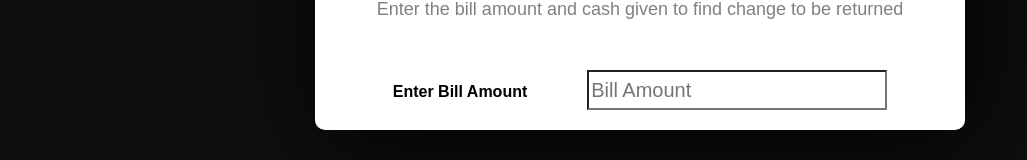
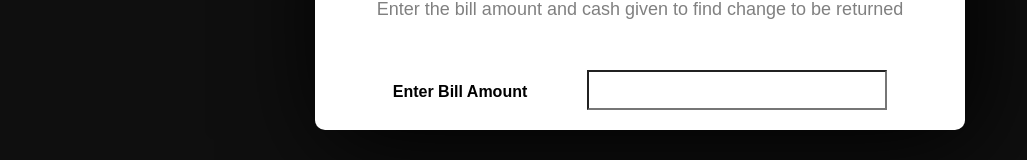
Before and after one commit to SaiArunesh/nc-m10-cash-reegister-react, a React (Create React App) app: page / in a window 1280 px wide. Shown: the part 130-290 px from the top of the page, without its empty margins (0-1027 px from the left). Built offline with nearby package versions, Linux system fonts and the light colour scheme.

Commit message:
initial commit

```diff
--- a/src/App.js
+++ b/src/App.js
@@ -2,13 +2,7 @@ import "./styles.css";
 import { useState } from "react";
 
 export default function App() {
-  const [fieldError, setFieldError] = useState("");
-  const [cashGiven, setCashGiven] = useState("");
-  const [billAmount, setBillAmount] = useState("");
-  const [enableCashGiven, setEnableCashGiven] = useState(false);
-  const [showSubmit, setShowSubmit] = useState(false);
-  const [enableTable, setEnableTable] = useState(false);
-  const [returnAmount, setReturnAmount] = useState({
+  const [retAmount, setRetAmount] = useState({
     "2000": 0,
     "500": 0,
     "100": 0,
@@ -18,76 +12,102 @@ export default function App() {
     "1": 0
   });
 
-  function checkAmount(event, setAmount, setError) {
-    resetChangeTable();
-    setEnableTable(false);
-    setAmount(event.target.value);
-    if (event.target.value === "0") {
-      setError("Cash cannot be zero");
-      return false;
-    } else if (event.target.value < 0) {
-      setAmount(0);
-      setError("Cash cannot be zero");
-      return false;
-    } else if (event.target.value === "") {
-      setError("");
-      return false;
-    } else {
-      setError("");
-      return true;
-    }
+  const [billAmount, setBillAmount] = useState("");
+  const [cashGiven, setCashGiven] = useState("");
+  const [fieldError, setFieldError] = useState("");
+  const [showTable, setShowTable] = useState(false);
+  const [enableCashGiven, setEnableCashGiven] = useState(false);
+  const [enableButton, setEnableButton] = useState(false);
+
+  function billAmountChangeHandler(event) {
+    setShowTable(false);
+
+    setRetAmount({
+      "2000": 0,
+      "500": 0,
+      "100": 0,
+      "20": 0,
+      "10": 0,
+      "5": 0,
+      "1": 0
+    });
+
+    if (event.target.value === "") {
+      setEnableCashGiven(false);
+      setEnableButton(false);
+      setFieldError("");
+      return;
     }
 
-  function resetChangeTable() {
-    let notes = Object.keys(returnAmount);
-    let retAmnt = Object.assign({}, returnAmount);
+    let bill = Number(event.target.value);
 
-    for (let i = 0; i < notes.length; i++) {
-      retAmnt[notes[i]] = 0;
+    if (bill < 0) {
+      setEnableCashGiven(false);
+      setEnableButton(false);
+      setFieldError("Invalid Bill Amount");
+      return;
     }
-    setReturnAmount(retAmnt);
-    return [notes, retAmnt];
+    setEnableCashGiven(true);
+
+    setFieldError("");
+    setBillAmount(event.target.value);
   }
 
-  function onBillInputChange(event) {
-    let status = checkAmount(event, setBillAmount, setFieldError);
-    setEnableCashGiven(status);
-    if (!status) {
-      setCashGiven("");
-    }
+  function cashGivenChangeHandler(event) {
+    setShowTable(false);
+    setEnableButton(false);
+    let cash = Number(event.target.value);
+
+    if (event.target.value === "") {
+      setFieldError("");
+      return;
     }
 
-  function onCashInputChange(event) {
-    let status = checkAmount(event, setCashGiven, setFieldError);
-    setShowSubmit(status);
+    if (cash < 0) {
+      setFieldError("Invalid Cash Amount");
+      return;
+    }
+    setRetAmount({
+      "2000": 0,
+      "500": 0,
+      "100": 0,
+      "20": 0,
+      "10": 0,
+      "5": 0,
+      "1": 0
+    });
+    setEnableButton(true);
+    setFieldError("");
+    setCashGiven(event.target.value);
   }
 
   function calculateChange() {
-    const cash = parseInt(cashGiven, 10);
-    const bill = parseInt(billAmount, 10);
-    if (cash < bill) {
-      setFieldError("Cash given is less than Bill Amount");
-      return;
-    } else {
+    let bill = Number(billAmount);
+    let cash = Number(cashGiven);
+
     let balance = cash - bill;
-      if (balance < 1) {
+
+    if (balance === 0) {
       setFieldError("No change to be returned");
       return;
     }
 
-      let notes = [];
-      let retAmnt = {};
+    if (balance < 0) {
+      setFieldError("Cash Given is less than bill amount");
+      return;
+    }
 
-      setEnableTable(true);
-      [notes, retAmnt] = resetChangeTable();
+    let denominations = Object.keys(retAmount);
+    let returnAmount = Object.assign({}, retAmount);
 
-      for (let i = notes.length - 1; i >= 0; i--) {
-        retAmnt[notes[i]] = Math.floor(balance / notes[i]);
-        balance = balance - notes[i] * retAmnt[notes[i]];
+    for (let i = denominations.length - 1; i >= 0; i--) {
+      returnAmount[denominations[i]] = Math.floor(balance / denominations[i]);
+      balance = balance - denominations[i] * returnAmount[denominations[i]];
     }
-      setReturnAmount(retAmnt);
-      setFieldError("");
-    }
+
+    setRetAmount(returnAmount);
+
+    setShowTable(true);
   }
 
   return (
@@ -104,52 +124,38 @@ export default function App() {
       <h2 className="title-desc">
         Enter the bill amount and cash given to find change to be returned
       </h2>
+
       <label>
         Enter Bill Amount
-        <input
-          placeholder="Bill Amount"
-          value={billAmount}
-          onChange={onBillInputChange}
-          type="number"
-        />
+        <input type="number" onChange={billAmountChangeHandler}></input>
       </label>
 
       {enableCashGiven && (
         <label>
           Enter Cash Given
-          <input
-            placeholder="Cash given by Customer"
-            value={cashGiven}
-            onChange={onCashInputChange}
-            type="number"
-          />
+          <input type="number" onChange={cashGivenChangeHandler}></input>
         </label>
       )}
 
-      {cashGiven !== "" && showSubmit && (
-        <button onClick={calculateChange}>Calculate</button>
-      )}
+      {enableButton && <button onClick={calculateChange}>CALCULATE</button>}
 
-      {enableTable && fieldError === "" && showSubmit && (
+      {showTable && (
         <table>
-          <tbody>
           <tr>
-              <th>No.of Notes</th>
-              {Object.keys(returnAmount).map((val) => (
-                <td className="returnNotes" key={val}>
-                  {returnAmount[val]}
-                </td>
+            <th>No of Notes</th>
+            {Object.keys(retAmount).map((count) => (
+              <td>{count}</td>
             ))}
           </tr>
           <tr>
             <th>Note</th>
-              {Object.keys(returnAmount).map((val) => (
-                <td key={val}>{val}</td>
+            {Object.keys(retAmount).map((value) => (
+              <td>{retAmount[value]}</td>
             ))}
           </tr>
-          </tbody>
         </table>
       )}
+
       {fieldError !== "" && <p className="error">{fieldError}</p>}
     </div>
   );
```
Lines whose indentation alone changed are shown as unchanged.
